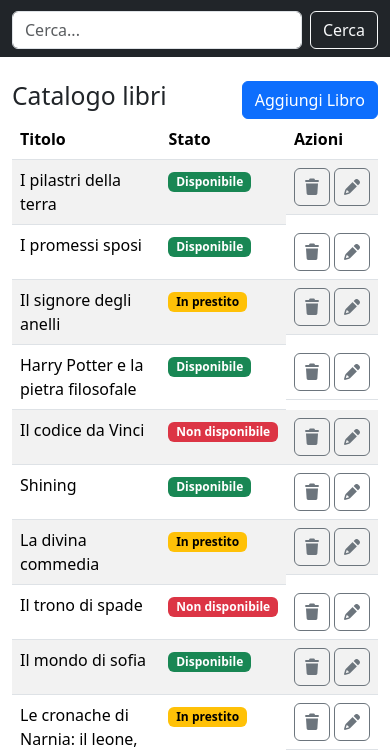
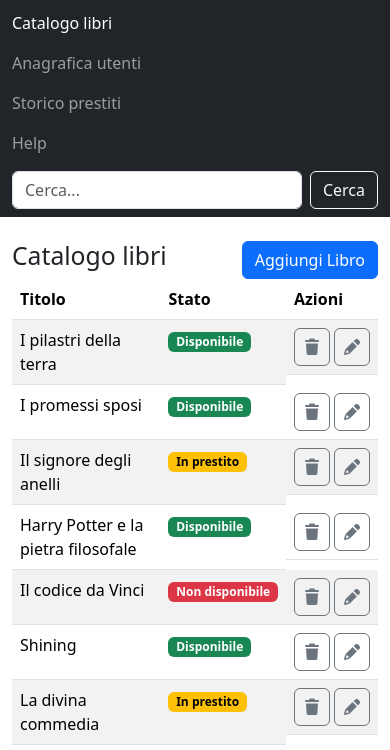
Before and after one commit to federicosimone/html-css-bootstrap-dashboard, a plain HTML site: page index.html in a window 390 px wide. Both pictures are taken after a click on the button 350 px from the left and 38 px from the top of the page. Shown: the part 65-815 px from the top of the page. Drawn offline with nearby package versions, Linux system fonts and the light colour scheme.

Commit message:
correct menu navbar

```diff
--- a/index.html
+++ b/index.html
@@ -16,21 +16,21 @@
                     <img src="./img/duck.png" alt="duck" width="50" height="50">
                 </a>
                 <button class="navbar-toggler" type="button" data-bs-toggle="collapse" data-bs-target="#navbarSupportedContent"
-                    aria-controls="navbarSupportedContent" aria-expanded="false" aria-label="Toggle navigation">
+                    aria-controls="navbarSupportedContent" aria-expanded="true" aria-label="Toggle navigation">
                     <span class="navbar-toggler-icon"></span>
                 </button>
                 <div class="collapse navbar-collapse fs-6" id="navbarSupportedContent">
                     <ul class="navbar-nav me-auto mb-2 mb-lg-0">
-                        <li class="nav-item d-none d-lg-inline-block">
+                        <li class="nav-item d-lg-inline-block">
                             <a class="nav-link active" aria-current="page" href="#">Catalogo libri</a>
                         </li>
-                        <li class="nav-item d-none d-lg-inline-block">
+                        <li class="nav-item d-lg-inline-block">
                             <a class="nav-link" href="#">Anagrafica utenti</a>
                         </li>
-                        <li class="nav-item d-none d-lg-inline-block">
+                        <li class="nav-item d-lg-inline-block">
                             <a class="nav-link" href="#">Storico prestiti</a>
                         </li>
-                        <li class="nav-item d-none d-lg-inline-block">
+                        <li class="nav-item d-lg-inline-block">
                             <a class="nav-link" aria-disabled="true">Help</a>
                         </li>
                     </ul>
```
Also changed, not shown: form.html (+3 -1 lines).
